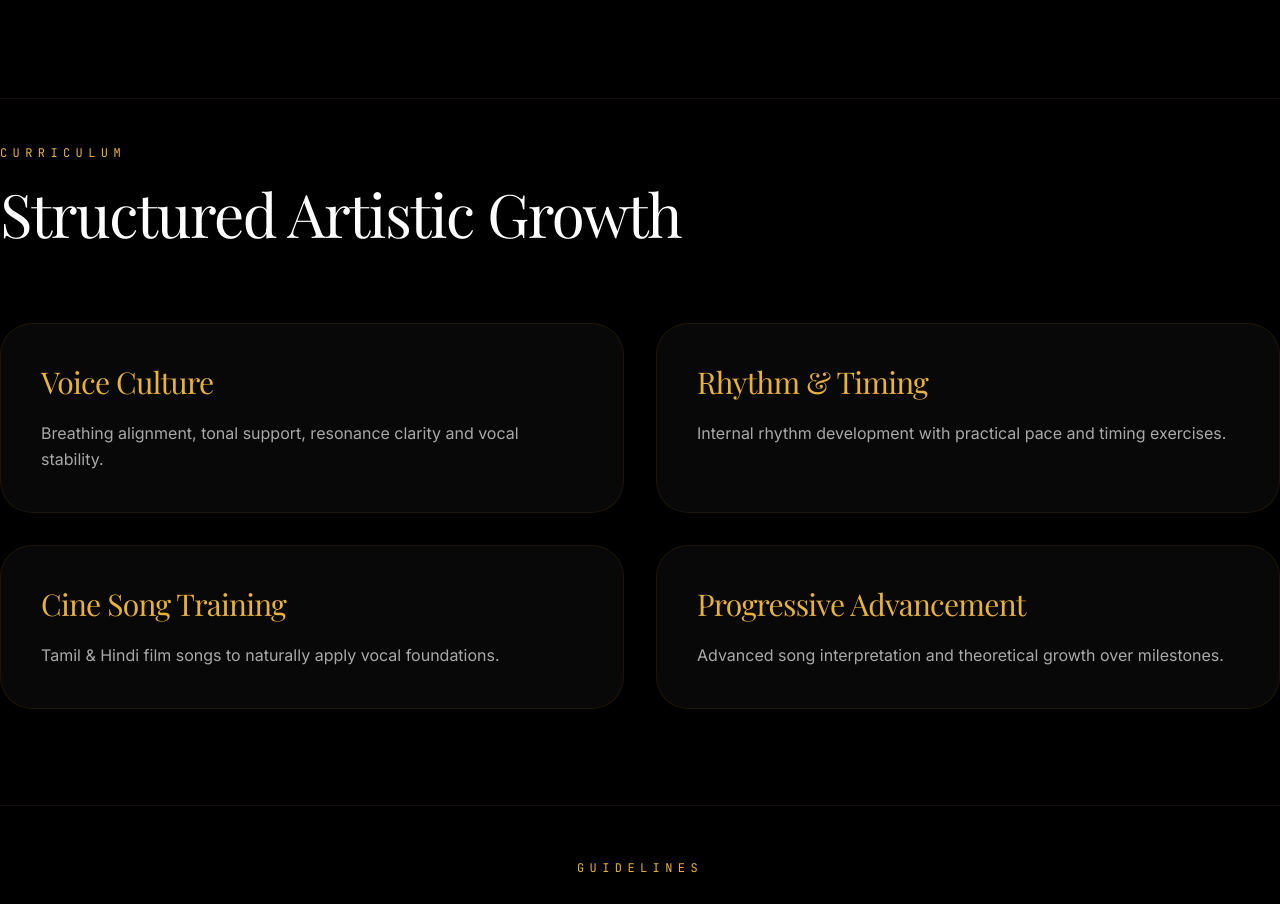
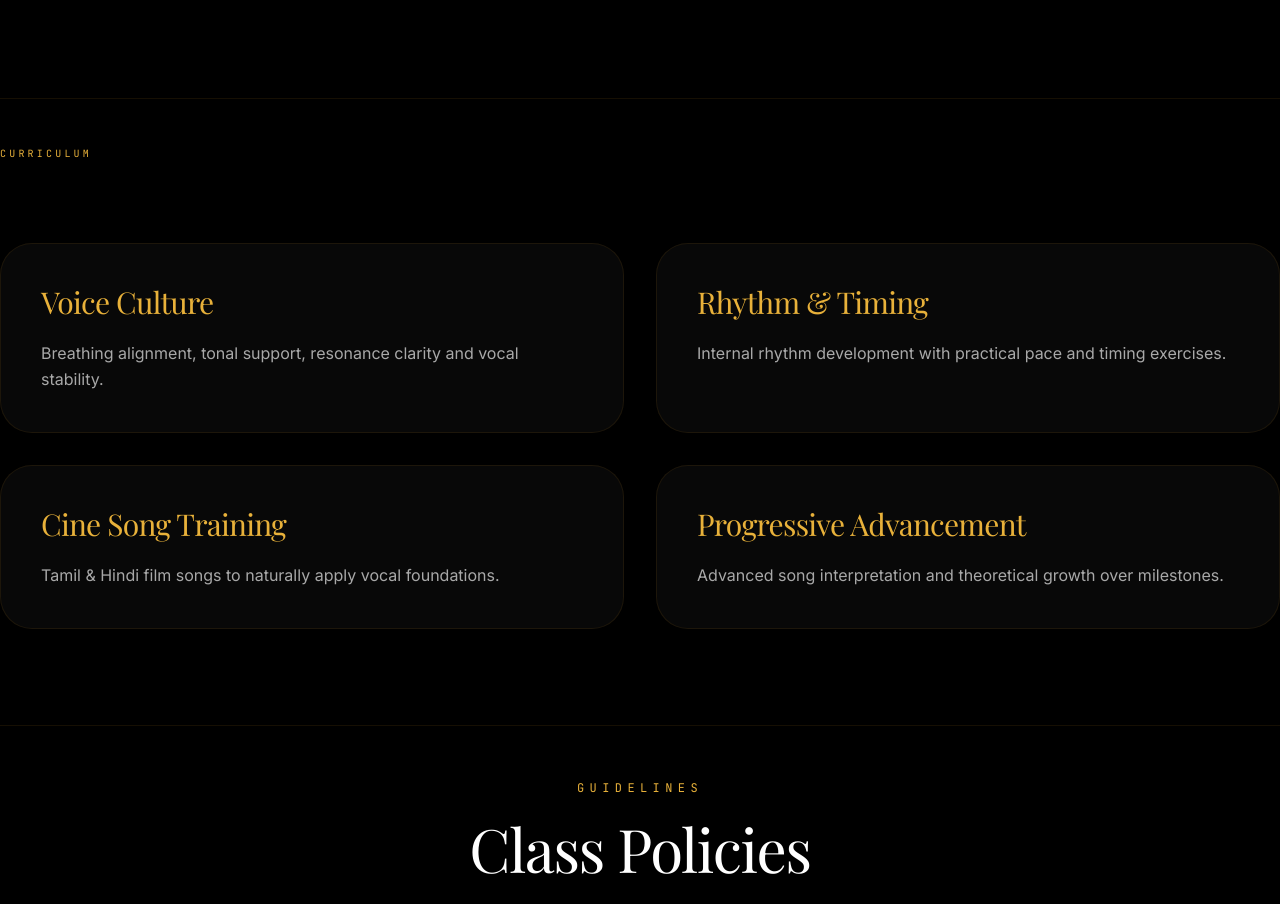
Before and after one commit to assmitha2004/ASM-academy, a React (Vite) app in the folder client/: page /classes in a window 1280 px wide. Shown: the part 1780-2684 px from the top of the page. Built offline with nearby package versions, Linux system fonts and the light colour scheme; no server answers; a web font is replaced by a local one.

Commit message:
Update ClassesPage.jsx

```diff
--- a/client/src/pages/ClassesPage.jsx
+++ b/client/src/pages/ClassesPage.jsx
@@ -593,14 +593,10 @@ p-3 lg:p-5
   className="pt-10 pb-24 border-t border-gold-500/10"
 >
           <div className="container-premium">
-            <div className="max-w-3xl mb-20">
-              <span className="text-xs uppercase tracking-[0.45em] text-gold-400 font-mono">
-                Curriculum
-              </span>
-
-              <h2 className="text-5xl md:text-6xl font-display mt-5">
-                Structured Artistic Growth
-              </h2>
+           <div className="max-w-3xl mb-20">
+  <span className="text-[10px] uppercase tracking-[0.32em] text-gold-400 font-mono">
+    Curriculum
+  </span>
             </div>
 
             <div className="grid md:grid-cols-2 gap-8">
```
